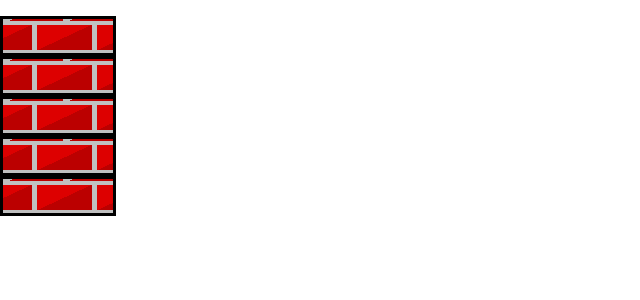
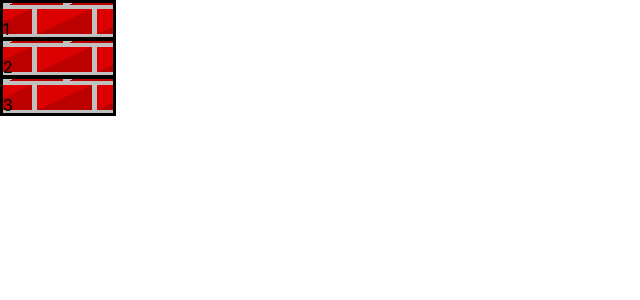
Before and after one commit to moshedruk/my-app, a React (Create React App) app: page / in a window 1280 px wide. Shown: the top 300 px of the page, without its empty margins (0-640 px from the left). Built offline with nearby package versions, Linux system fonts and the light colour scheme.

Commit message:
try more a floor in react front

```diff
--- a/src/App.tsx
+++ b/src/App.tsx
@@ -1,18 +1,26 @@
 import React from 'react';
-import logo from './logo.svg';
-import './App.css';
 import Floor from './cllasas/floor';
-
+import BuildingStructure from './cllasas/buildingStructure';
 
 function App(): JSX.Element {
-  const floor = new Floor(5);
-  return  <div className='container'>
-    <p>{floor.removeElevatorArriving()}</p>
-      <p>{floor.removeElevatorArriving()}</p>
-      <p>{floor.removeElevatorArriving()}</p>
-      <p>{floor.removeElevatorArriving()}</p>
-      <p>{floor.removeElevatorArriving()}</p>
+  const buildingStructure = new BuildingStructure(3, 2);
+  const floors: JSX.Element[] = [];
+
+  // פה אני יוצר את הקומות בהתאם לבקשה
+  for (let i = 1; i <= buildingStructure.numFloors; i++) {
+    const floor = new Floor(i);
+    floors.push(
+      <div key={i} className="floor">
+        <p> {floor.floorNumber}</p>
       </div>
+    );
+  }
+
+  return (
+    <div className='container'>
+      {floors} {/* תצוגת כל הקומות */}
+    </div>
+  );
 }
 
 export default App;
--- a/src/cllasas/Floor.css
+++ b/src/cllasas/Floor.css
@@ -16,7 +16,7 @@
   left: 0;
   align-self: flex-end; */
     width: 110px;
-    margin-bottom: -32px;
+    margin-bottom: -2px;
     height: 34px;
     background-color: silver;
     background-image: linear-gradient(335deg, #b00 23px, transparent 23px),
```
